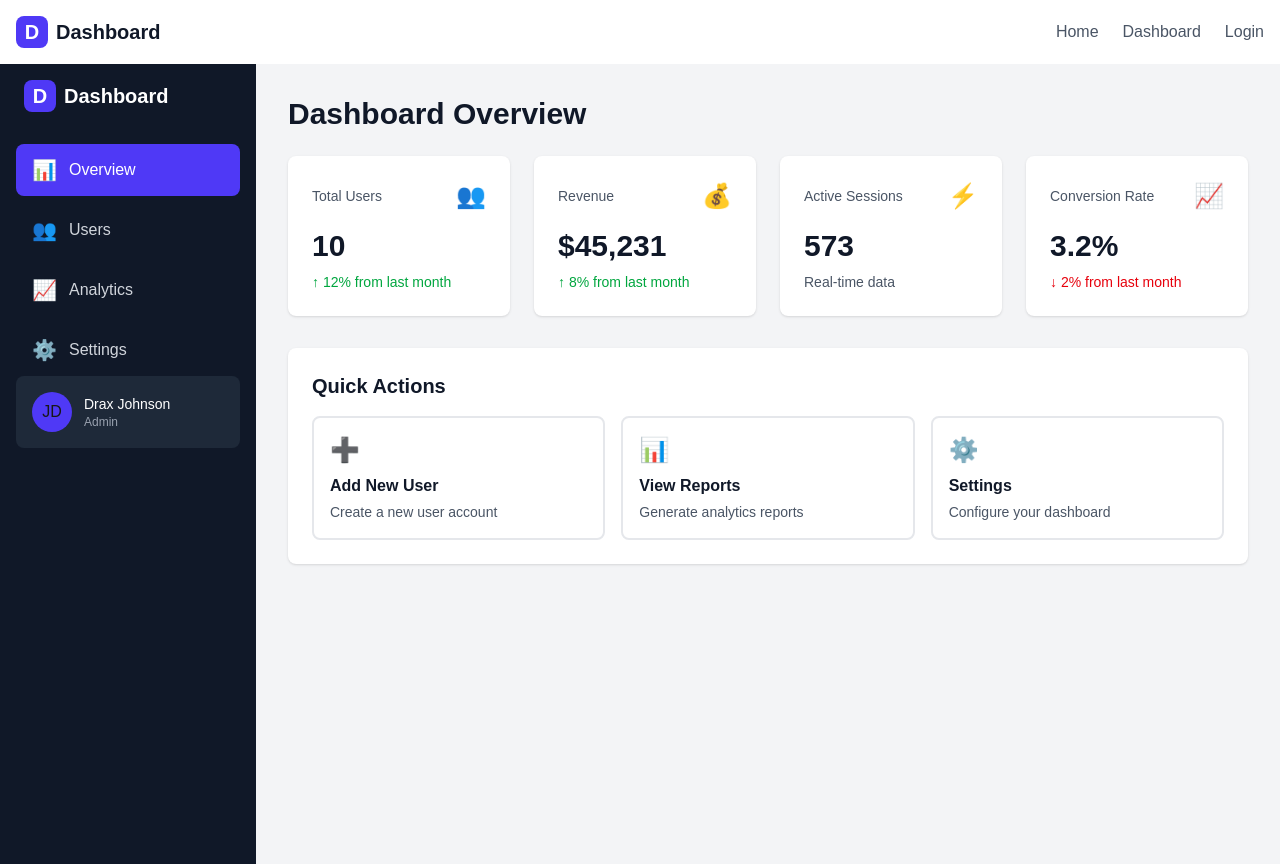
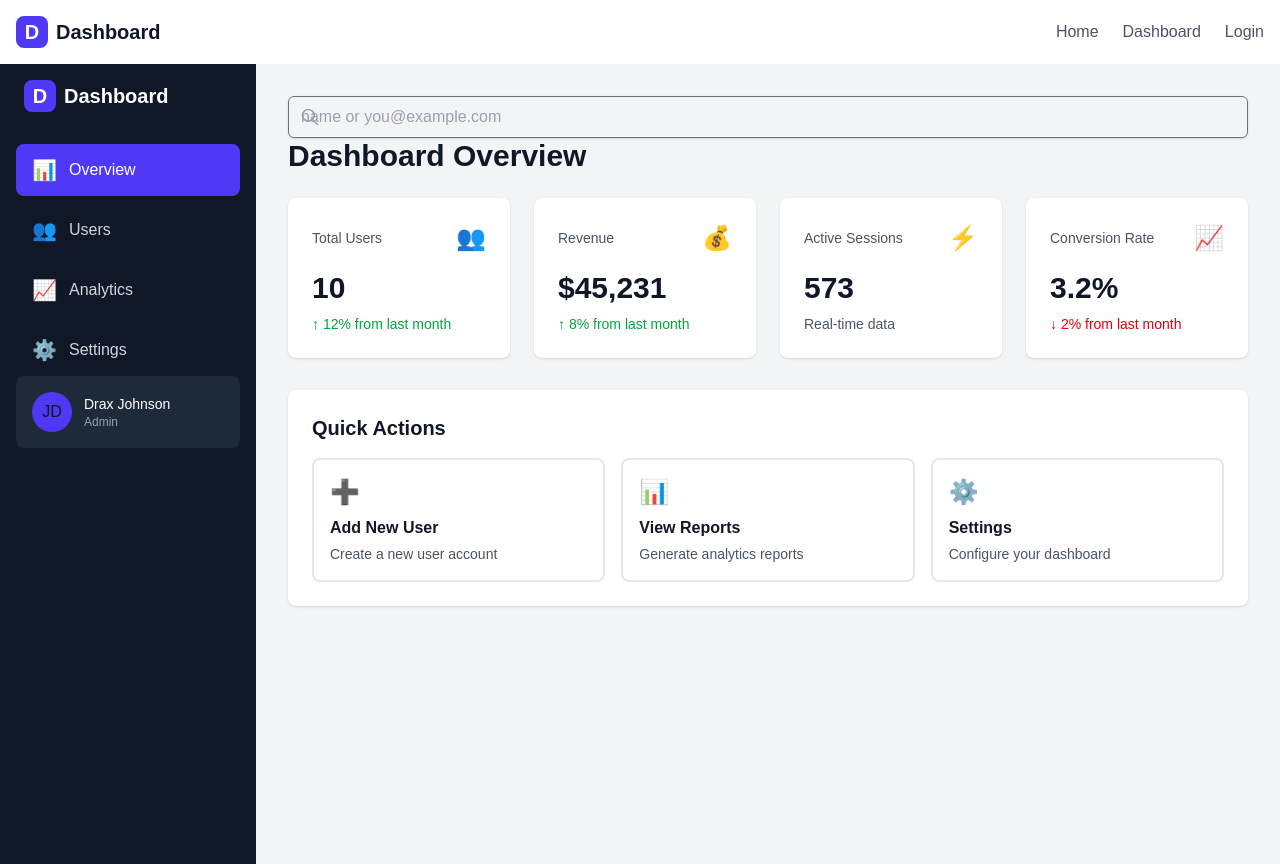
Before and after one commit to sshivanshh2/saas-admin-dashboard, a Next.js app: page /dashboard in a window 1280 px wide. Built offline with nearby package versions, Linux system fonts and the light colour scheme.

Commit message:
feat: create a searchInput resuable component

```diff
--- /dev/null
+++ b/app/components/SearchInput.jsx
@@ -0,0 +1,21 @@
+const SearchInput = ({value, onChange}) =>{
+    return (
+        <div className="relative">
+            <div className="absolute inset-y-0 left-0 pl-3 flex items-center pointer-events-none">
+                <svg className="h-5 w-5 text-gray-400" fill="none" stroke="currentColor" viewBox="0 0 24 24">
+                    <path strokeLinecap="round" strokeLinejoin="round" strokeWidth={2} d="M21 21l-6-6m2-5a7 7 0 11-14 0 7 7 0 0114 0z" />
+                </svg>
+            </div>
+            <input
+                type="text"
+                name="search"
+                value={value}
+                onChange={(e)=>onChange(e.target.value)}
+                placeholder='name or you@example.com'
+                className='w-full px-3 py-2 border border-gray-500 rounded-md shadow-sm text-base text-gray-700 placeholder-gray-400
+                 focus:outline-none focus:ring-2 focus:ring-indigo-500 focus:border-indigo-500'/>
+        </div>
+    )
+}
+
+export default SearchInput
--- a/app/dashboard/page.jsx
+++ b/app/dashboard/page.jsx
@@ -1,5 +1,6 @@
 'use client'
 import {useState, useEffect} from 'react'
+import SearchInput from '../components/SearchInput'
 
 export default function DashboardPage(){
     const [userCount, setUserCount] = useState(0)
@@ -22,9 +23,12 @@ export default function DashboardPage(){
     return (
         // KPI Content
         <main className="p-8">
+            <div>
+                <SearchInput/>
             <h1 className="text-3xl font-bold text-gray-900 mb-6">
                 Dashboard Overview
             </h1>
+            </div>
 
             <div className="grid grid-cols-1 md:grid-cols-2 lg:grid-cols-4 gap-6 mb-8">
                 {/* Total Users Card */}
```
